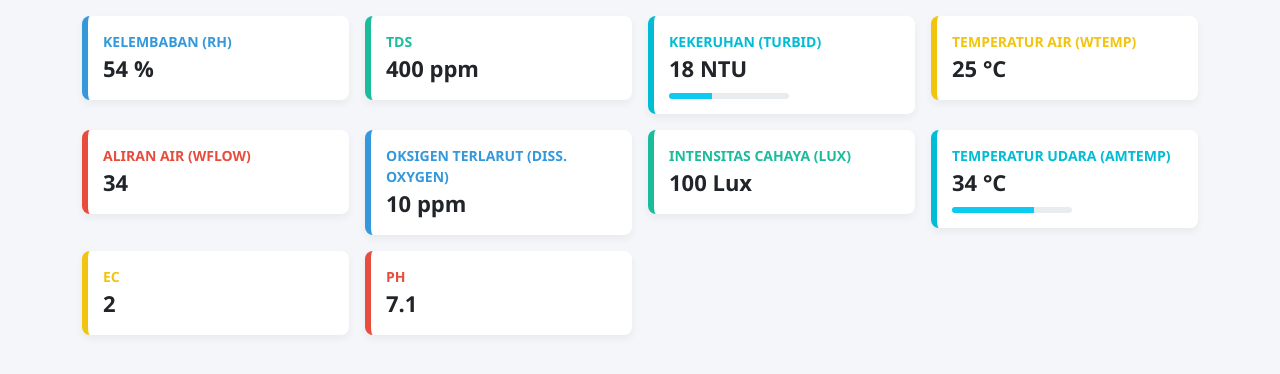
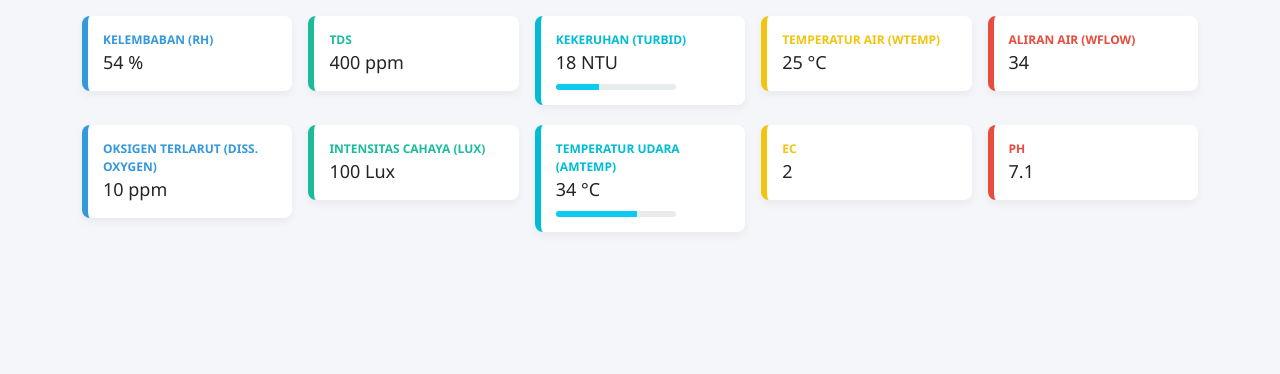
Before and after one commit to kharisaz/kharisaz.github.io, a plain HTML site: page index.html in a window 1280 px wide. Shown: the part 66-440 px from the top of the page. Drawn offline with Linux system fonts and the light colour scheme.

Commit message:
Update index.html

```diff
--- a/index.html
+++ b/index.html
@@ -25,15 +25,14 @@
       transform: translateY(-5px);
     }
     .card .value {
-      font-size: 22px;
-      font-weight: 600;
+      font-size: 18px;
+      font-weight: 500;
     }
     .card .label {
-      font-size: 14px;
+      font-size: 12px;
       text-transform: uppercase;
       font-weight: 600;
     }
-
     .progress {
       height: 6px;
       border-radius: 10px;
@@ -44,24 +43,25 @@
 <body>
   <div class="container py-4">
     <h2>Smart Farming</h2>
-    <div class="row g-3">
 
-      <div class="col-md-3 col-sm-6">
+    <div class="row row-cols-1 row-cols-md-5 g-3">
+
+      <div class="col">
         <div class="card" style="border-left: 6px solid #3498db;">
-          <div class="label " style=" color: #3498db;">Kelembaban (RH)</div>
+          <div class="label" style="color: #3498db;">Kelembaban (RH)</div>
           <div class="value">54 %</div>
         </div>
       </div>
 
-      <div class="col-md-3 col-sm-6">
+      <div class="col">
         <div class="card" style="border-left: 6px solid #1abc9c;">
-          <div class="label" style=" color: #1abc9c; ">TDS</div>
+          <div class="label" style="color: #1abc9c;">TDS</div>
           <div class="value">400 ppm</div>
         </div>
       </div>
 
-      <div class="col-md-3 col-sm-6">
-        <div class="card" style=" border-left: 6px solid #00bcd4;">
+      <div class="col">
+        <div class="card" style="border-left: 6px solid #00bcd4;">
           <div class="label" style="color: #00bcd4;">Kekeruhan (Turbid)</div>
           <div class="value">18 NTU</div>
           <div class="progress mt-2">
@@ -70,36 +70,39 @@
         </div>
       </div>
 
-      <div class="col-md-3 col-sm-6">
+      <div class="col">
         <div class="card" style="border-left: 6px solid #f1c40f;">
           <div class="label" style="color: #f1c40f;">Temperatur Air (WTEMP)</div>
           <div class="value">25 °C</div>
         </div>
       </div>
 
-      <div class="col-md-3 col-sm-6">
+      <div class="col">
         <div class="card" style="border-left: 6px solid #e74c3c;">
           <div class="label" style="color: #e74c3c;">Aliran Air (WFLOW)</div>
           <div class="value">34</div>
         </div>
       </div>
+    </div>
 
-      <div class="col-md-3 col-sm-6">
+    <div class="row row-cols-1 row-cols-md-5 g-3 mt-1">
+
+      <div class="col">
         <div class="card" style="border-left: 6px solid #3498db;">
-          <div class="label" style=" color: #3498db;">Oksigen Terlarut (Diss. Oxygen)</div>
+          <div class="label" style="color: #3498db;">Oksigen Terlarut (Diss. Oxygen)</div>
           <div class="value">10 ppm</div>
         </div>
       </div>
 
-      <div class="col-md-3 col-sm-6">
+      <div class="col">
         <div class="card" style="border-left: 6px solid #1abc9c;">
-          <div class="label" style=" color: #1abc9c; ">Intensitas Cahaya (Lux)</div>
+          <div class="label" style="color: #1abc9c;">Intensitas Cahaya (Lux)</div>
           <div class="value">100 Lux</div>
         </div>
       </div>
 
-      <div class="col-md-3 col-sm-6">
-        <div class="card" style=" border-left: 6px solid #00bcd4;">
+      <div class="col">
+        <div class="card" style="border-left: 6px solid #00bcd4;">
           <div class="label" style="color: #00bcd4;">Temperatur Udara (AMTemp)</div>
           <div class="value">34 °C</div>
           <div class="progress mt-2">
@@ -108,14 +111,14 @@
         </div>
       </div>
 
-      <div class="col-md-3 col-sm-6">
+      <div class="col">
         <div class="card" style="border-left: 6px solid #f1c40f;">
           <div class="label" style="color: #f1c40f;">EC</div>
           <div class="value">2</div>
         </div>
       </div>
 
-      <div class="col-md-3 col-sm-6">
+      <div class="col">
         <div class="card" style="border-left: 6px solid #e74c3c;">
           <div class="label" style="color: #e74c3c;">pH</div>
           <div class="value">7.1</div>
```
